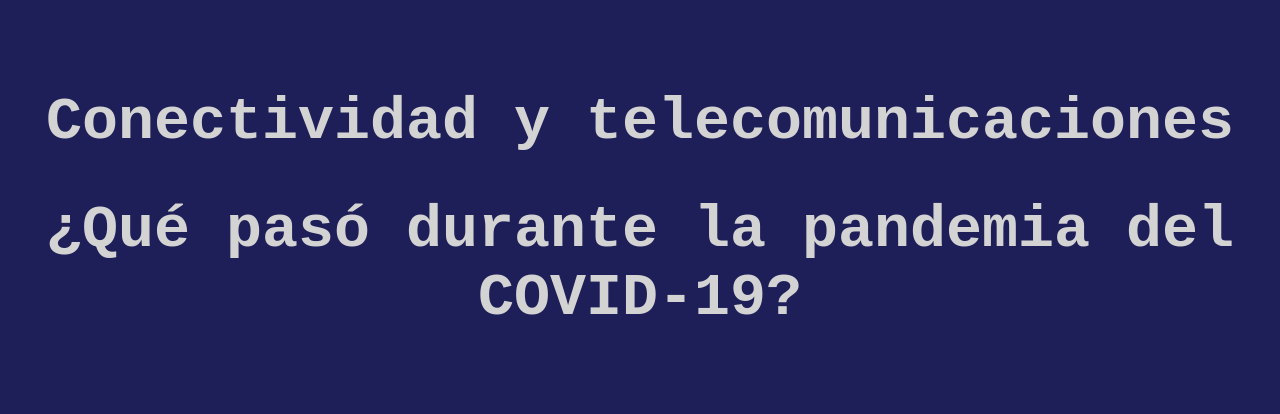
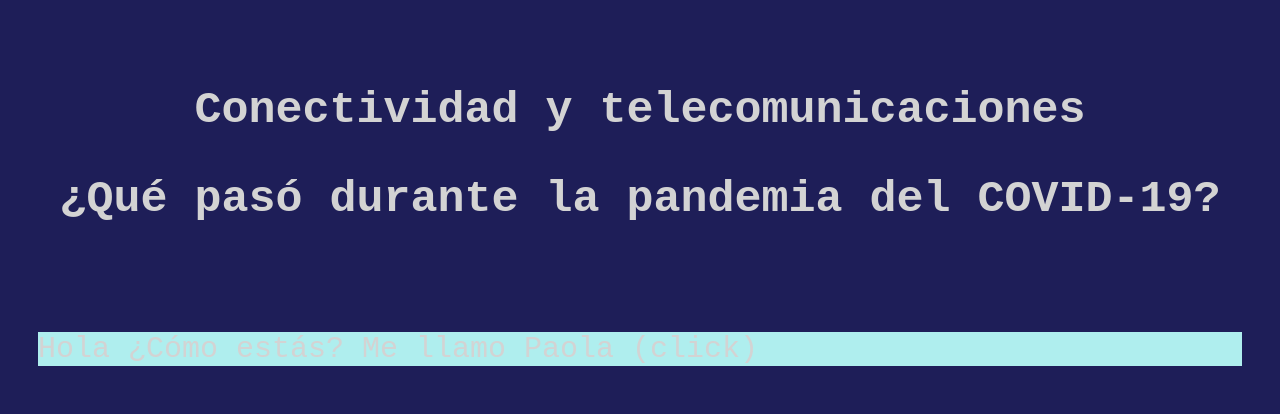
Before and after one commit to pensamientovisual/grupo1-2021-2, a plain HTML site: page página de inicio/p1.html in a window 1280 px wide. Shown: the top 414 px of the page. Drawn offline with nearby package versions, Linux system fonts and the light colour scheme.

Commit message:
xsi acaso

```diff
--- a/página de inicio/p1.html
+++ b/página de inicio/p1.html
@@ -9,8 +9,8 @@
     </head>
     <body class="todo">
         <div class="todo">
-            <h1 class="tit">Conectividad y telecomunicaciones</h2>
-            <h1 class="tit">¿Qué pasó durante la pandemia del COVID-19?</h2>
+            <h2 class="tit">Conectividad y telecomunicaciones</h1>
+            <h2 class="tit">¿Qué pasó durante la pandemia del COVID-19?</h1>
         </div>
         <div class="todo" id="texto">
             <p class="par"> Hola ¿Cómo estás? Me llamo Paola (click) </p>
```
